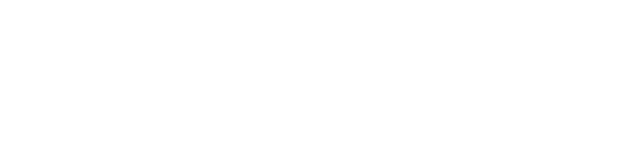
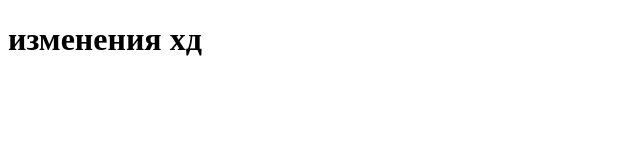
Before and after one commit to yngtirp/first_project, a plain HTML site: page index.html in a window 1280 px wide. Shown: the whole page, without its empty margins (0-640 px from the left). Drawn offline with Linux system fonts and the light colour scheme.

Commit message:
изменения в html

```diff
--- a/index.html
+++ b/index.html
@@ -6,6 +6,6 @@
   <title>Document</title>
 </head>
 <body>
-
+  <h1>изменения хд</h1>
 </body>
 </html>
```
